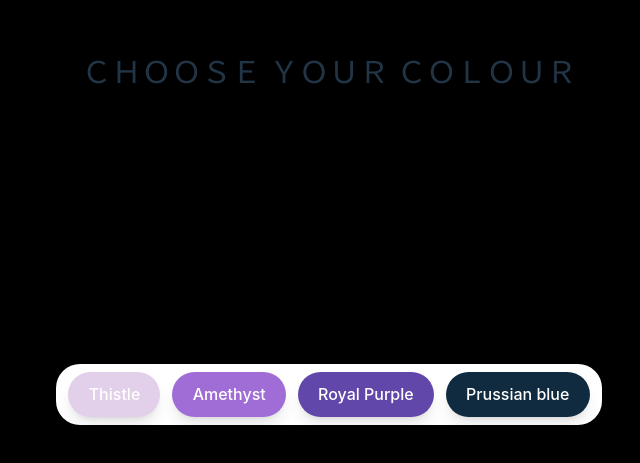
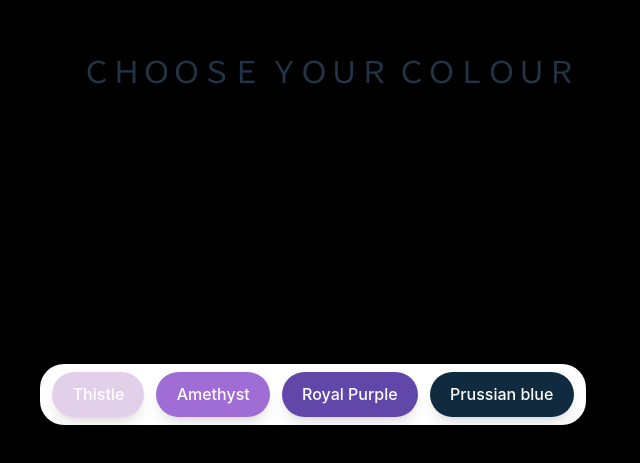
Before and after one commit to konal01/statecolourchange, a React (Vite) app: page / in a window 1280 px wide. Shown: the part 327-790 px from the top of the page, without its empty margins (311-951 px from the left). Built offline with nearby package versions, Linux system fonts and the light colour scheme.

Commit message:
asdsadsa

```diff
--- a/src/App.jsx
+++ b/src/App.jsx
@@ -10,7 +10,7 @@ function App() {
         style={{backgroundColor: color}}>
             <div className='px-10 flex align-middle font-arial'><p>ＣＨＯＯＳＥ  ＹＯＵＲ  ＣＯＬＯＵＲ</p></div>
      </div>
-      <div className='fixed flex flex-wrap justify-center  bottom-12 inset-x-0 px-4' >
+      <div className='fixed flex flex-wrap justify-center  bottom-12 inset-x-0 px-4 mr-8' >
           <div className='flex flex-wrap justify-center gap-3 shadow-lg bg-white px-3 py-2 rounded-3xl '>
             <button onClick={()=> setColor("#E2CFEA")} className="outline-none padding-4 rounded-full text-white shadow-lg"
             style={{backgroundColor:"#E2CFEA"}}>Thistle
```
